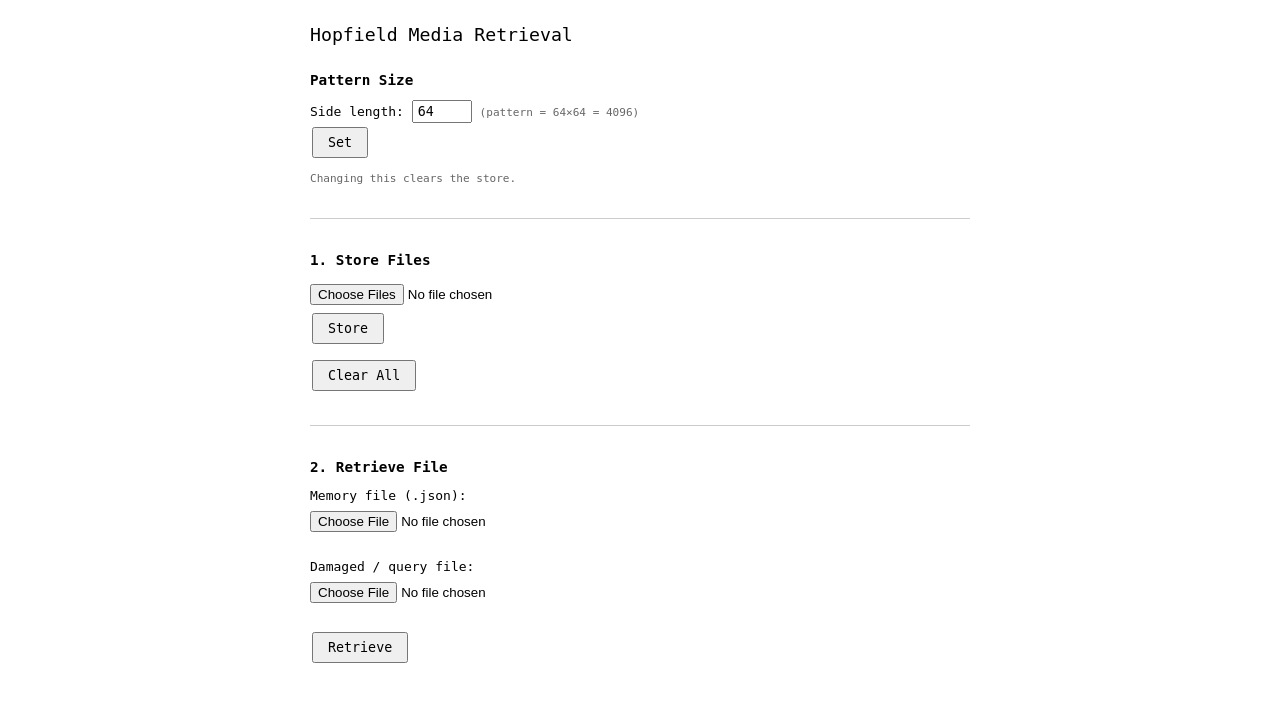
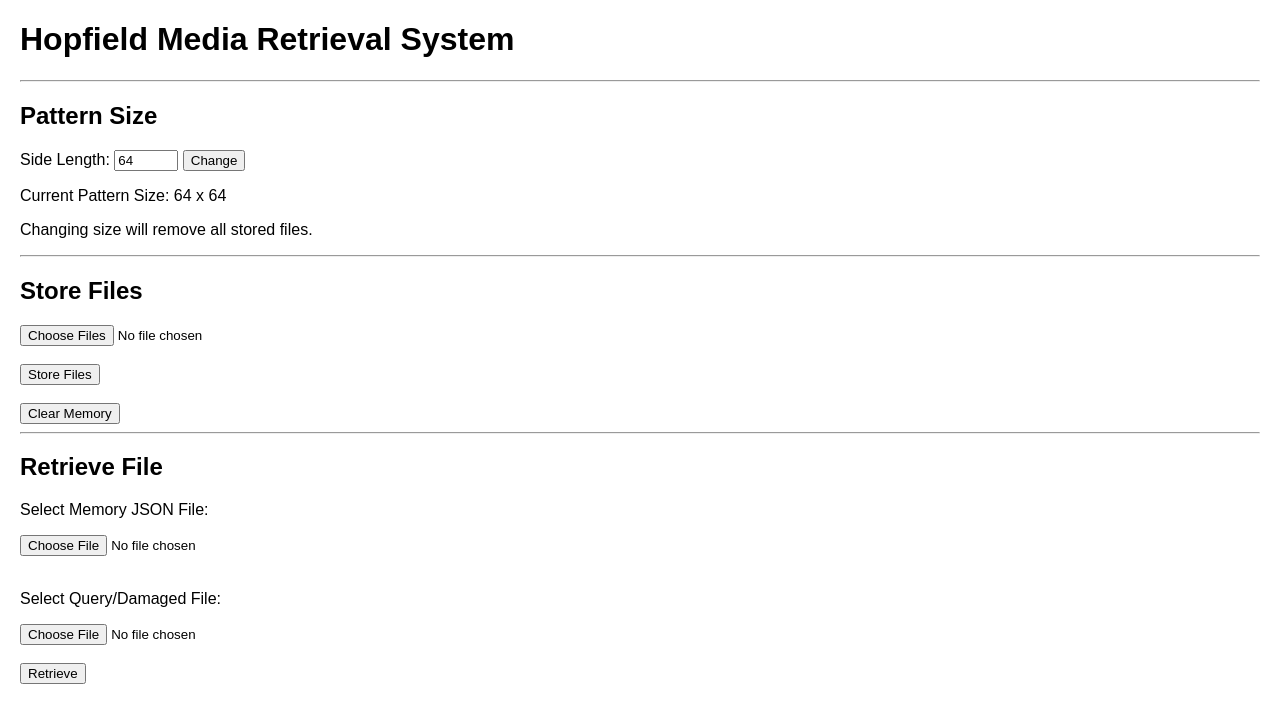
Before and after one commit to TanmayShukla05/file-recovery-system, a Flask app: page / in a window 1280 px wide. Shown: the top 723 px of the page. Run offline with Flask 3, Linux system fonts and the light colour scheme.

Commit message:
Update index.html

```diff
--- a/templates/index.html
+++ b/templates/index.html
@@ -1,114 +1,111 @@
 <!DOCTYPE html>
-<html lang="en">
+<html>
 <head>
-    <meta charset="UTF-8">
-    <meta name="viewport" content="width=device-width, initial-scale=1.0">
-    <title>Hopfield Media Retrieval</title>
-    <style>
-        * { margin: 0; padding: 0; box-sizing: border-box; }
-        body {
-            font-family: monospace;
-            max-width: 700px;
-            margin: 20px auto;
-            padding: 0 20px;
-            line-height: 1.6;
-        }
-        h1 { font-size: 1.4em; font-weight: normal; margin-bottom: 16px; }
-        h2 { font-size: 1.1em; font-weight: bold; margin: 20px 0 8px; }
-        form { margin: 8px 0; }
-        label { display: inline; }
-        input[type="file"] { margin: 4px 0; }
-        input[type="number"] { width: 60px; padding: 2px 4px; font-family: monospace; }
-        button {
-            padding: 6px 14px;
-            margin: 4px 2px;
-            font-family: monospace;
-            cursor: pointer;
-        }
-        hr { margin: 30px 0; border: none; border-top: 1px solid #ccc; }
-        .ok { color: green; }
-        .err { color: red; }
-        .flash-msg { margin: 3px 0; font-size: 0.9em; }
-        .file-entry { padding: 2px 0; font-size: 0.9em; color: green; }
-        .result-box {
-            margin-top: 12px;
-            padding: 12px;
-            border: 1px solid #ccc;
-        }
-        .result-box p { margin: 4px 0; }
-        a { color: blue; }
-    </style>
+    <title>Hopfield Memory</title>
 </head>
-<body>
 
-<h1>Hopfield Media Retrieval</h1>
+<body style="font-family: Arial; margin:20px;">
 
-<!-- Flash messages -->
+<h1>Hopfield Media Retrieval System</h1>
+
 {% with messages = get_flashed_messages(with_categories=true) %}
 {% if messages %}
-{% for category, message in messages %}
-<p class="flash-msg {{ category }}">{{ message }}</p>
-{% endfor %}
+    {% for category, message in messages %}
+        <p>{{ message }}</p>
+    {% endfor %}
 {% endif %}
 {% endwith %}
 
-<!-- ═══════════════ CONFIG ═══════════════ -->
+<hr>
+
 <h2>Pattern Size</h2>
+
 <form action="/config" method="post">
-    <label>Side length:
-        <input type="number" name="side" value="{{ pattern_side }}" min="8" max="256">
-    </label>
-    <span style="color:#666; font-size:0.85em;">
-        (pattern = {{ pattern_side }}×{{ pattern_side }} = {{ pattern_side * pattern_side }})
-    </span>
-    <br>
-    <button type="submit">Set</button>
+    Side Length:
+    <input type="number" name="side"
+           value="{{ pattern_side }}"
+           min="8" max="256">
+
+    <button type="submit">Change</button>
 </form>
-<p style="color:#666; font-size:0.85em;">Changing this clears the store.</p>
+
+<p>
+Current Pattern Size:
+{{ pattern_side }} x {{ pattern_side }}
+</p>
+
+<p>Changing size will remove all stored files.</p>
 
 <hr>
 
-<!-- ═══════════════ STORE ═══════════════ -->
-<h2>1. Store Files</h2>
+<h2>Store Files</h2>
 
 <form action="/store" method="post" enctype="multipart/form-data">
-    <input type="file" name="files" multiple><br>
-    <button type="submit">Store</button>
+    <input type="file" name="files" multiple>
+    <br><br>
+    <button type="submit">Store Files</button>
 </form>
-<form action="/clear" method="post" style="display:inline;">
-    <button type="submit">Clear All</button>
+
+<br>
+
+<form action="/clear" method="post">
+    <button type="submit">Clear Memory</button>
 </form>
 
 {% if entries %}
-<p style="margin-top:10px;">{{ entries|length }} file(s) stored:</p>
+
+<h3>Stored Files</h3>
+
+<ul>
 {% for e in entries %}
-<p class="file-entry">✓ {{ e.name }}  [{{ e.type }}]</p>
+    <li>{{ e.name }} ({{ e.type }})</li>
 {% endfor %}
-<br>
-<a href="/download_memory">⬇ Download Memory File (hopfield_memory.json)</a>
+</ul>
+
+<a href="/download_memory">
+    Download Memory File
+</a>
+
 {% endif %}
 
 <hr>
 
-<!-- ═══════════════ RETRIEVE ═══════════════ -->
-<h2>2. Retrieve File</h2>
+<h2>Retrieve File</h2>
 
 <form action="/retrieve" method="post" enctype="multipart/form-data">
-    <label>Memory file (.json):</label><br>
-    <input type="file" name="memory" accept=".json"><br><br>
-    <label>Damaged / query file:</label><br>
-    <input type="file" name="query"><br><br>
+
+    <p>Select Memory JSON File:</p>
+    <input type="file" name="memory" accept=".json">
+
+    <br><br>
+
+    <p>Select Query/Damaged File:</p>
+    <input type="file" name="query">
+
+    <br><br>
+
     <button type="submit">Retrieve</button>
+
 </form>
 
 {% if result %}
-<div class="result-box">
-    <p><strong>Matched file:</strong> {{ result.name }}</p>
-    <p><strong>Type:</strong> {{ result.type }}</p>
-    <p><strong>Overlap:</strong> {{ result.overlap }}</p>
-    <br>
-    <a href="/download_retrieved">⬇ Download Retrieved File</a>
-</div>
+
+<hr>
+
+<h2>Result</h2>
+
+<p><b>Matched File:</b> {{ result.name }}</p>
+
+<p><b>File Type:</b> {{ result.type }}</p>
+
+<p><b>Overlap Score:</b> {{ result.overlap }}</p>
+
+<br>
+
+<a href="/download_retrieved">
+    Download Retrieved File
+</a>
+
 {% endif %}
 
 </body>
```
